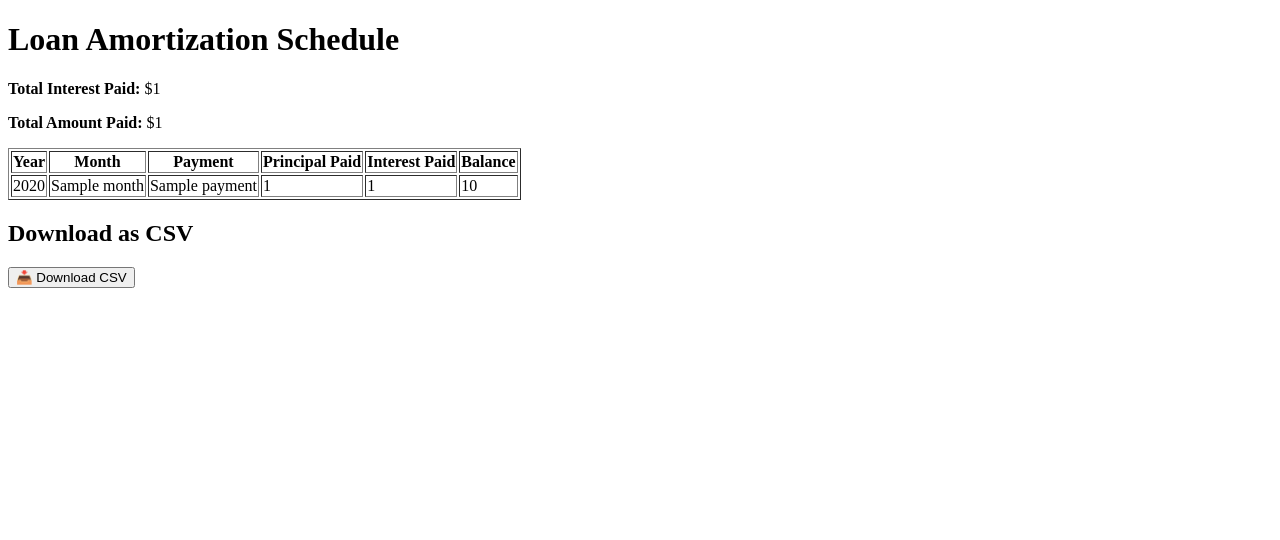
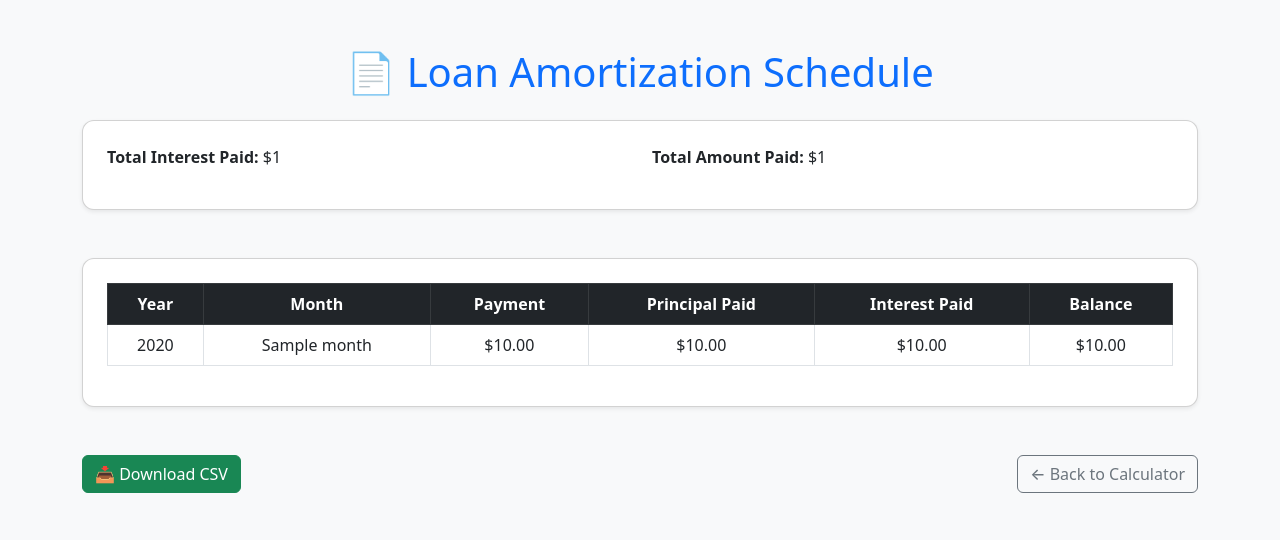
Before and after one commit to Z014B346/agriloan, a FastAPI app: template templates/results.html in a window 1280 px wide. Shown: the top 540 px of the page. Run offline with FastAPI, Linux system fonts and the light colour scheme; the template is opened without the code that fills it: most values are stand-ins (such as "Sample title", 1, 10 or a date in 2020).

Commit message:
Update results.html

```diff
--- a/templates/results.html
+++ b/templates/results.html
@@ -1,16 +1,44 @@
 <!DOCTYPE html>
-<html>
+<html lang="en">
 <head>
+    <meta charset="UTF-8" />
     <title>Loan Amortization Results</title>
+    <link href="https://cdn.jsdelivr.net/npm/bootstrap@5.3.0/dist/css/bootstrap.min.css" rel="stylesheet" />
+    <style>
+        body {
+            background-color: #f8f9fa;
+        }
+        .card {
+            border-radius: 12px;
+        }
+        .table th, .table td {
+            vertical-align: middle;
+        }
+        .btn {
+            font-weight: 500;
+        }
+    </style>
 </head>
 <body>
-    <h1>Loan Amortization Schedule</h1>
+<div class="container py-5">
+    <h1 class="mb-4 text-center text-primary">📄 Loan Amortization Schedule</h1>
 
+    <div class="card shadow-sm p-4 mb-5">
+        <div class="row">
+            <div class="col-md-6">
                 <p><strong>Total Interest Paid:</strong> ${{ total_interest }}</p>
+            </div>
+            <div class="col-md-6">
                 <p><strong>Total Amount Paid:</strong> ${{ total_paid }}</p>
+            </div>
+        </div>
+    </div>
 
     {% if schedule %}
-        <table border="1">
+    <div class="card shadow-sm p-4">
+        <div class="table-responsive">
+            <table class="table table-hover table-bordered align-middle">
+                <thead class="table-dark text-center">
                     <tr>
                         <th>Year</th>
                         <th>Month</th>
@@ -19,30 +47,43 @@
                         <th>Interest Paid</th>
                         <th>Balance</th>
                     </tr>
+                </thead>
+                <tbody class="text-center">
                     {% for entry in schedule %}
                     <tr>
                         <td>{{ entry.year }}</td>
                         <td>{{ entry.month }}</td>
-                <td>{{ entry.payment }}</td>
-                <td>{{ entry.principal_paid }}</td>
-                <td>{{ entry.interest_paid }}</td>
-                <td>{{ entry.balance }}</td>
+                        <td>${{ "%.2f"|format(entry.payment) }}</td>
+                        <td>${{ "%.2f"|format(entry.principal_paid) }}</td>
+                        <td>${{ "%.2f"|format(entry.interest_paid) }}</td>
+                        <td>${{ "%.2f"|format(entry.balance) }}</td>
                     </tr>
                     {% endfor %}
+                </tbody>
             </table>
+        </div>
+    </div>
     {% else %}
-        <p>No payments in schedule.</p>
+        <div class="alert alert-warning text-center mt-4" role="alert">
+            No payments in the schedule.
+        </div>
     {% endif %}
 
-    <h2>Download as CSV</h2>
-    <form method="post" action="/download-csv">
+    <div class="d-flex flex-column flex-md-row justify-content-between align-items-center mt-5">
+        <form method="post" action="/download-csv" class="mb-3 mb-md-0">
             <input type="hidden" name="principal" value="{{ form_data.principal }}">
             <input type="hidden" name="annual_interest_rate" value="{{ form_data.annual_interest_rate }}">
             <input type="hidden" name="term_years" value="{{ form_data.term_years }}">
             <input type="hidden" name="payments_per_year" value="{{ form_data.payments_per_year }}">
             <input type="hidden" name="interest_only_years" value="{{ form_data.interest_only_years }}">
             <input type="hidden" name="seasonal_months" value="{{ form_data.seasonal_months }}">
-        <button type="submit">📥 Download CSV</button>
+            <button type="submit" class="btn btn-success me-md-3">
+                📥 Download CSV
+            </button>
         </form>
+
+        <a href="/" class="btn btn-outline-secondary">← Back to Calculator</a>
+    </div>
+</div>
 </body>
 </html>
```
Lines whose indentation alone changed are shown as unchanged.
